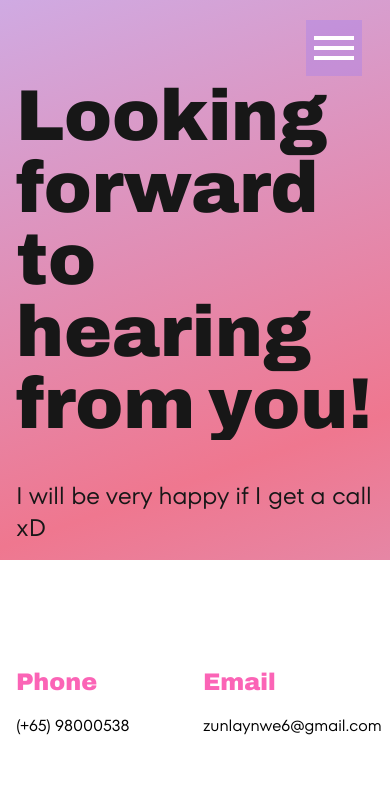
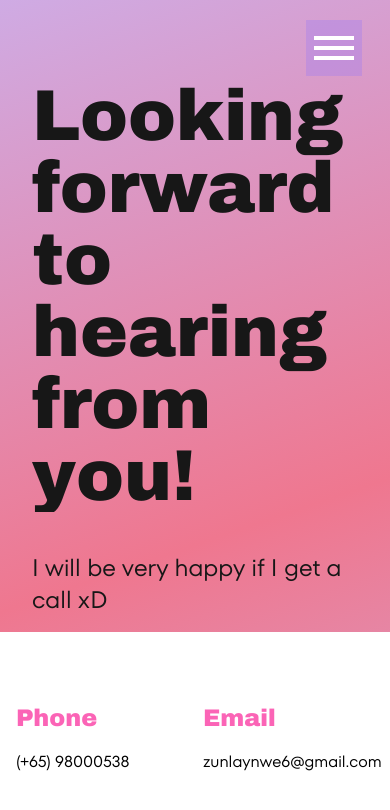
Before and after one commit to heinthtnaung/portfolio-zunlay, a Next.js app: page /contactme in a window 390 px wide. Shown: the top 810 px of the page. Built offline with nearby package versions, Linux system fonts and the light colour scheme.

Commit message:
Animation: Add animation in `Contact Me page`.

```diff
--- a/src/app/contactme/page.tsx
+++ b/src/app/contactme/page.tsx
@@ -1,9 +1,13 @@
+"use client";
+
+import PageTransition from "@/components/Transition/pageTransition";
 import { SubTitle, Title } from "@/components/Typography";
 
-export default function LandingPage() {
+export default function ContactMePage() {
   return (
-    <div className="w-screen min-h-screen grid items-start justify-center bg-white overflow-auto">
-      <div className="min-h-2/3 flex gradient-background w-screen items-end justify-start lg:px-20 lg:pb-20 px-4 pt-20">
+    <PageTransition>
+      <div className="w-screen h-screen grid items-start justify-center bg-white overflow-auto">
+        <div className="min-h-2/3 flex gradient-background w-screen items-end justify-start lg:px-20 lg:pb-20 pt-20 px-8">
           <div>
             <Title
               text="Looking forward to hearing from you!"
@@ -21,9 +25,12 @@ export default function LandingPage() {
           </div>
           <div>
             <SubTitle text="Email " className="text-pink-400 mb-4 md:mt-4" />
-          <p className="text-black">zunlaynwe6@gmail.com</p>
+            <p className="text-black">
+              <a href="mailto:zunlaynwe6@gmail.com">zunlaynwe6@gmail.com</a>
+            </p>
           </div>
         </div>
       </div>
+    </PageTransition>
   );
 }
```
Lines whose indentation alone changed are shown as unchanged.
